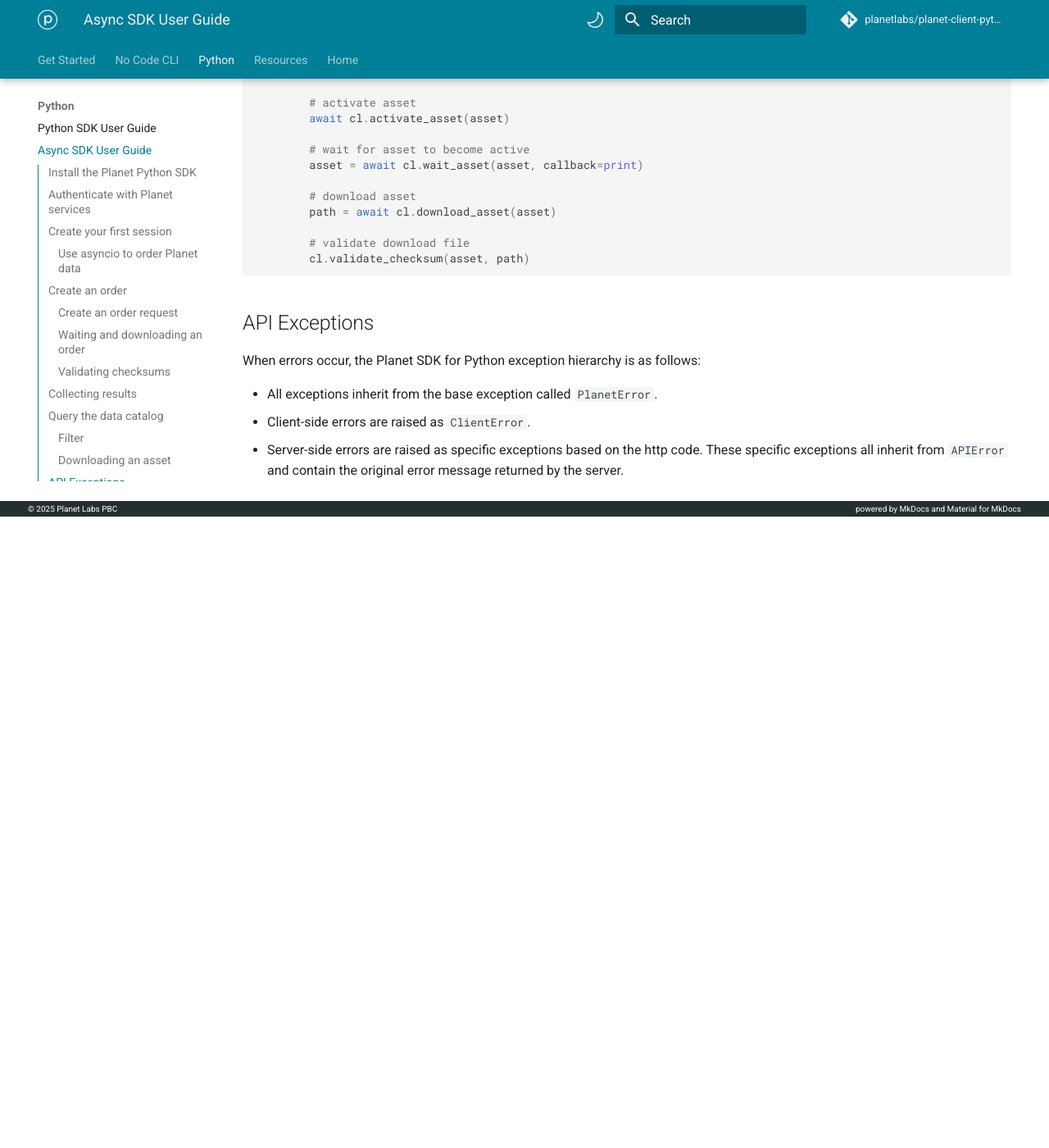
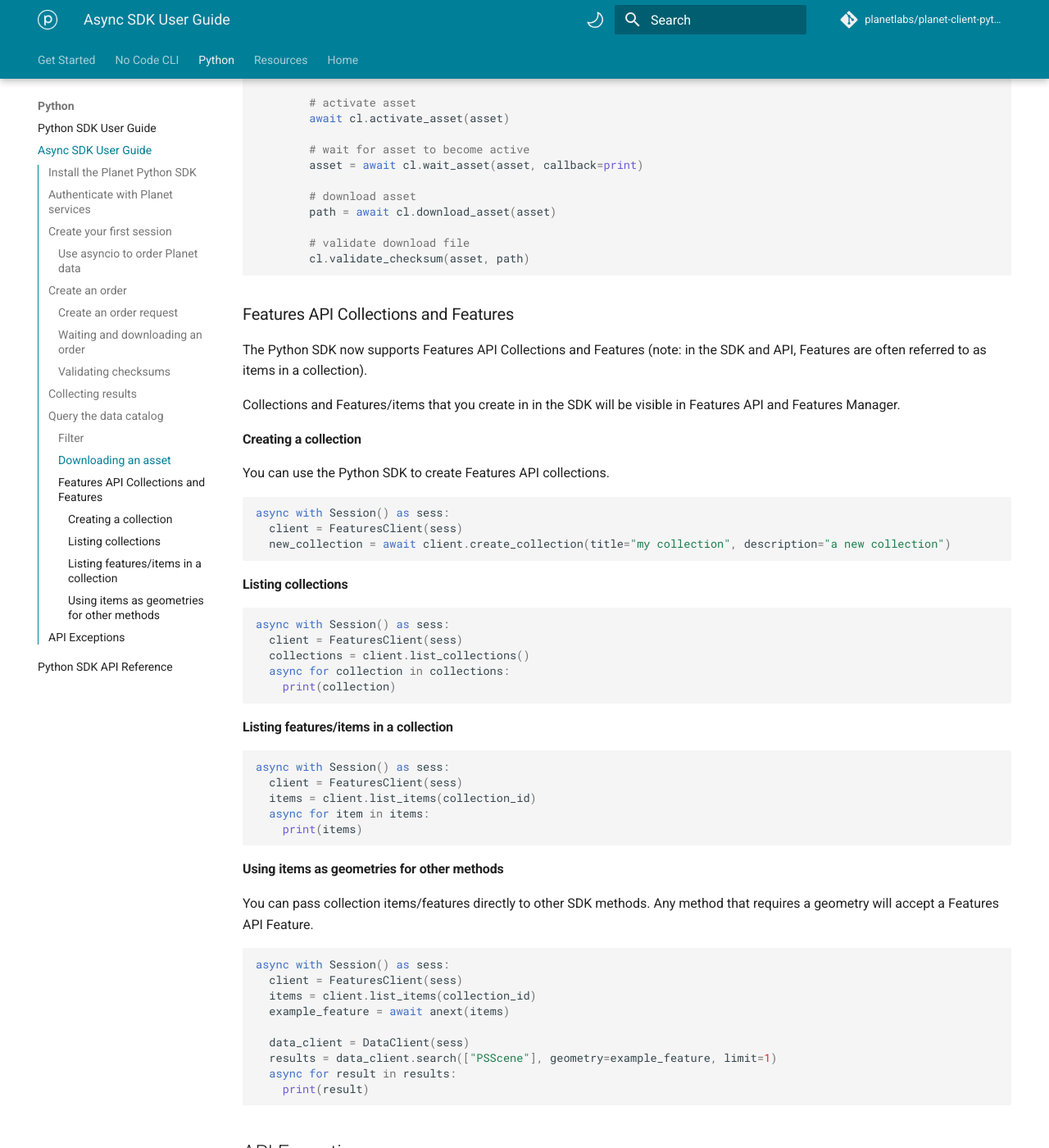
Before and after one commit to planetlabs/planet-client-python, an MkDocs documentation site: the page built from docs/python/async-sdk-guide.md, in a window 1280 px wide and 1400 px high, scrolled down 9325 px. Shown: the whole window at 82% size. Built offline with MkDocs 1.6.1 and Material for MkDocs 9.7.7, drawn with Linux system fonts in a browser that asks for light colours; comment, search, counter and statistics services are not loaded; before the commit the page ends 9955 px from its top, so only the background shows below that.

Commit message:
add Features API to sdk guides

````diff
--- a/docs/python/async-sdk-guide.md
+++ b/docs/python/async-sdk-guide.md
@@ -458,6 +458,59 @@ async def download_and_validate():
         cl.validate_checksum(asset, path)
 ```
 
+### Features API Collections and Features
+
+The Python SDK now supports Features API Collections and Features (note: in the SDK and API, Features are often referred to as items in a collection).
+
+Collections and Features/items that you create in in the SDK will be visible in Features API and Features Manager.
+
+#### Creating a collection
+
+You can use the Python SDK to create Features API collections.
+
+```python
+async with Session() as sess:
+  client = FeaturesClient(sess)
+  new_collection = await client.create_collection(title="my collection", description="a new collection")
+```
+
+#### Listing collections
+
+```python
+async with Session() as sess:
+  client = FeaturesClient(sess)
+  collections = client.list_collections()
+  async for collection in collections:
+    print(collection)
+```
+
+#### Listing features/items in a collection
+
+```python
+async with Session() as sess:
+  client = FeaturesClient(sess)
+  items = client.list_items(collection_id)
+  async for item in items:
+    print(items)
+```
+
+#### Using items as geometries for other methods
+
+You can pass collection items/features directly to other SDK methods. Any method that requires a geometry will accept
+a Features API Feature.
+
+```python
+async with Session() as sess:
+  client = FeaturesClient(sess)
+  items = client.list_items(collection_id)
+  example_feature = await anext(items)
+
+  data_client = DataClient(sess)
+  results = data_client.search(["PSScene"], geometry=example_feature, limit=1)
+  async for result in results:
+    print(result)
+```
+
 ## API Exceptions
 
 When errors occur, the Planet SDK for Python exception hierarchy is as follows:
````
Also changed, not shown: docs/python/sdk-guide.md (+42 -0 lines).
